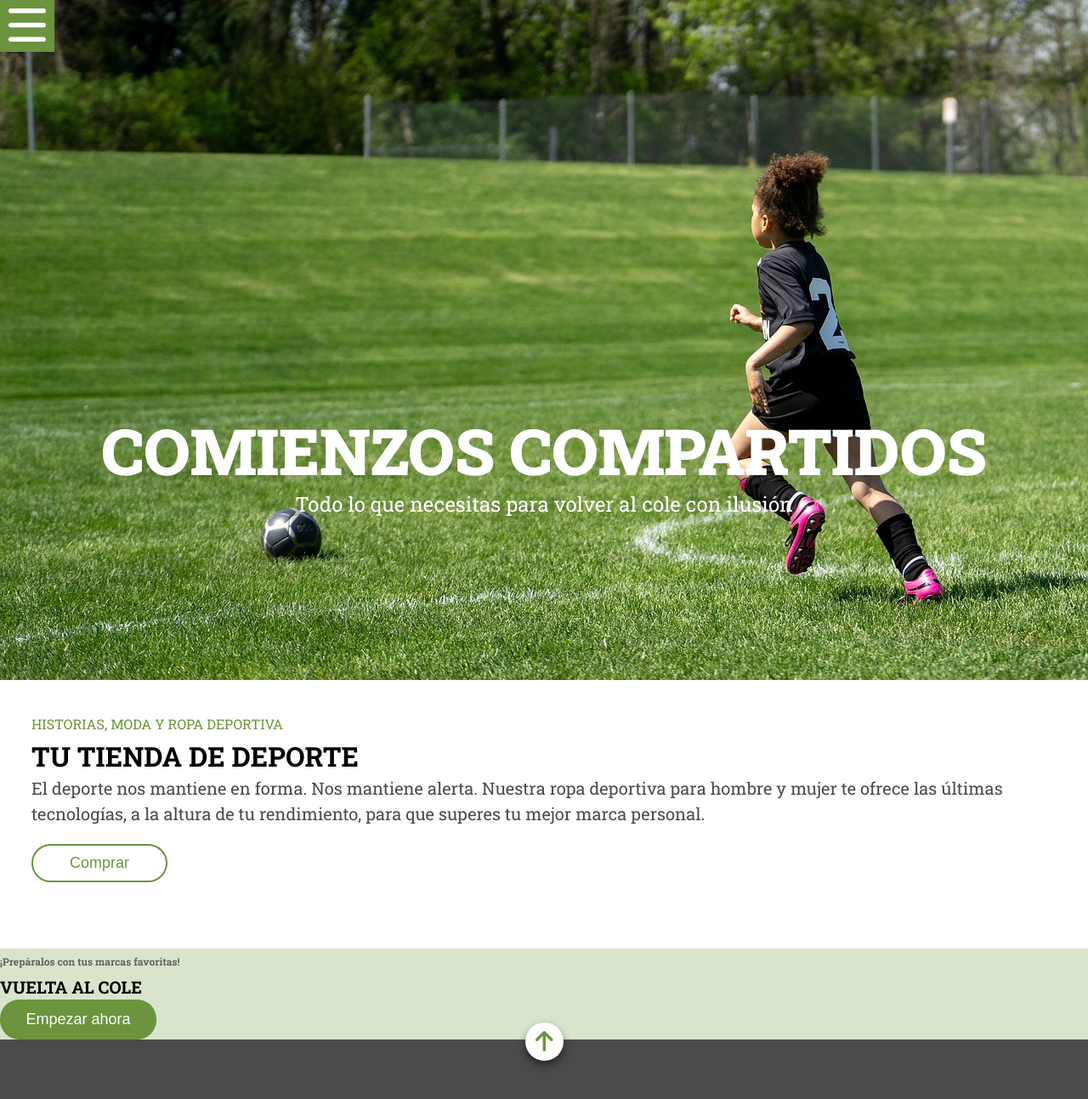
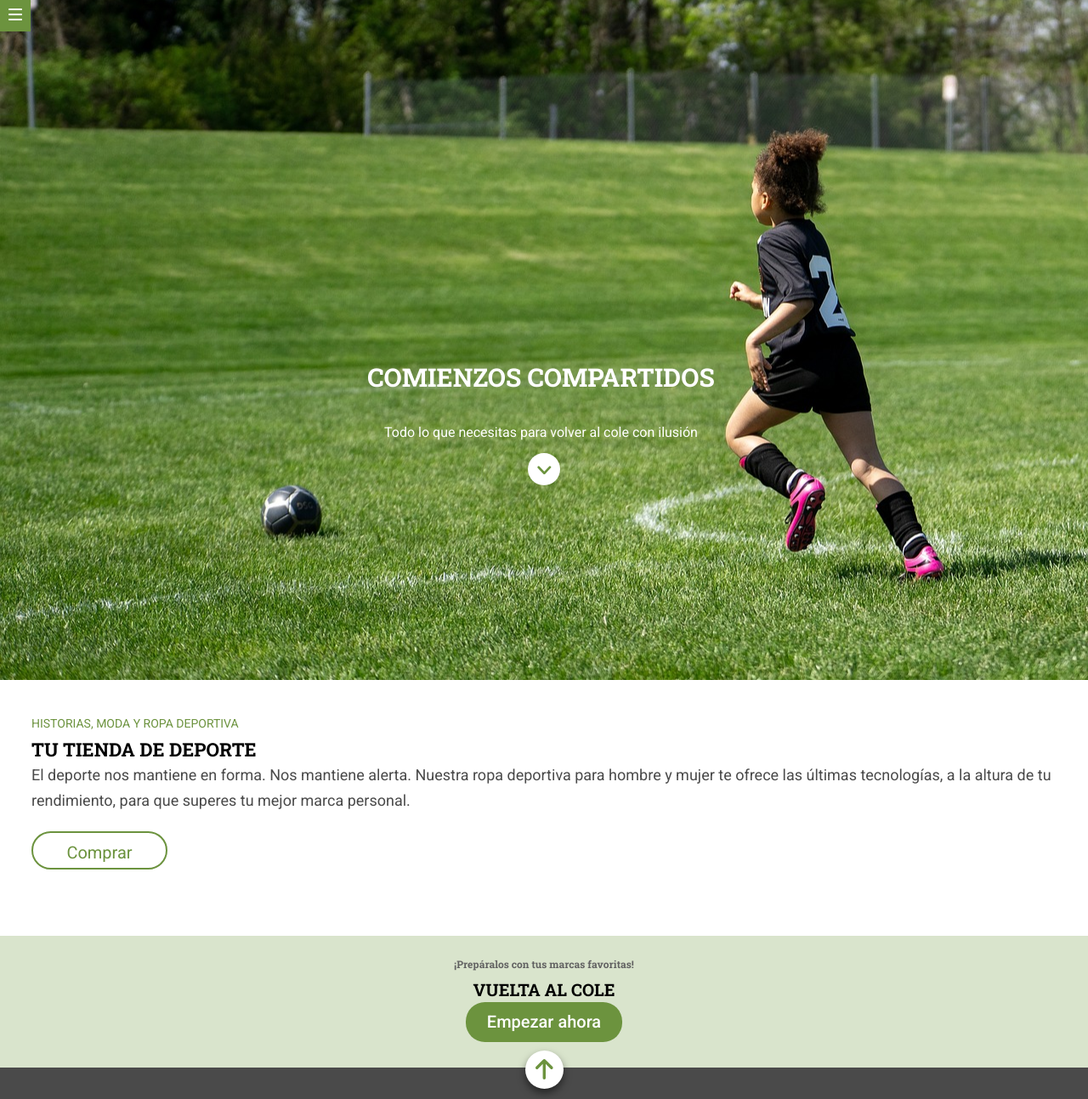
Before and after one commit to MelsCrest/kids-shop, a website built with Vite: page src/index.html in a window 1280 px wide. Shown: the top 1293 px of the page at 85% size. Built offline with nearby package versions, Linux system fonts and the light colour scheme.

Commit message:
html & css final touches

```diff
--- a/src/partials/footer.html
+++ b/src/partials/footer.html
@@ -1,7 +1,7 @@
 <footer class="footer">
-    <div class="footer_img">
+    <nav class="footer_img">
         <a href="#hero"><img class="footer_img-link" src="/images/ico-arrow.svg" alt="flecha hacia arriba"></a>
-    </div>
+    </nav>
     <nav class="footer_links">
         <ul class="list">
             <li><a class="links" href="https://adalab.es/">ZAPATILLAS</a></li>
--- a/src/partials/header.html
+++ b/src/partials/header.html
@@ -4,7 +4,12 @@
             <img class="link_img" src="/images/ico-menu.svg" alt="imagen menú hamburguesa">
         </a>
     </nav>
-    <h1 class="header_title">COMIENZOS COMPARTIDOS</h1>
-    <p class="header_text">Todo lo que necesitas para volver al cole con ilusión</p>
-    <img class="header_arrow" src="/images/ico-scroll-down.svg" alt="">
+    <article class="header_article">
+        <h1 class="header_article-title">COMIENZOS COMPARTIDOS</h1>
+        <p class="header_article-text">Todo lo que necesitas para volver al cole con ilusión</p>
+    </article>
+    <nav class="header_arrow">
+        <a href="#school"><img class="arrow_img" src="/images/ico-scroll-down.svg" alt="flecha hacia abajo"></a>
+    </nav>
+
 </header>
--- a/src/partials/products.html
+++ b/src/partials/products.html
@@ -1,8 +1,8 @@
-<section class="products">
+<section class="products" id="school">
     <p class="products_text">¡Prepáralos con tus marcas favoritas!</p>
     <h2 class="products_title">VUELTA AL COLE</h2>
     <load scr="/partials/cards.html" img="/images/lpbts-mod05-img01-desk.png" text-img="Niña con mochila sonriendo" text="Mochilas escolares"/>
-    <load scr="/partials/cards.html" img="/images/lpbts-mod05-img03-mob.png" text-img="Niño jugando y riendo" text="Estuches"/>
-    <load scr="/partials/cards.html" img="/images/lpbts-mod05-img04-mob.png" text-img="Niña con mochila sonriendo" text="Bolsas de deporte"/>
+    <load scr="/partials/cards.html" img="/images/lpbts-mod05-img04-mob.png" text-img="Niño jugando y riendo" text="Estuches"/>
+    <load scr="/partials/cards.html" img="/images/lpbts-mod05-img03-mob.png" text-img="Niña con mochila sonriendo" text="Bolsas de deporte"/>
     <button class="products_button">Empezar ahora</button>
 </section>
--- a/src/scss/layout/_article.scss
+++ b/src/scss/layout/_article.scss
@@ -1,7 +1,3 @@
-.main{
-    width: 100%;
-}
-
 .article{
     padding:37px;
     display: flex;
@@ -10,20 +6,22 @@
 
     &_title{
         color: var(--principal-color);
-        font-size:1.6rem;
-        line-height: 1.88;
+        font-size:1.4rem;
+        line-height: 2.14;
+        font-family: "Roboto", sans-serif;
     }
         &_intro-title{
-            font-size: 3.2rem;
+            font-size: 2.2rem;
             font-weight: bold;
-            line-height: 1.41;
+            line-height: 1.36;
             color: black;
         }
 
         &_intro-text{
-            font-size: 2rem;
-            line-height: 1.5;
+            font-size: 1.8rem;
+            line-height: 1.67;
             color: #4a4a4a;
+            font-family: "Roboto", sans-serif;
         }
     &_button{
         border-radius: 22.5px;
@@ -32,8 +30,10 @@
         width: 160px;
         height: 45px;
         border: 2px solid var(--principal-color);
-        font-size: 1.8rem;
+        font-size: 2rem;
+        line-height: 2.25;
         margin-top: 21px;
         margin-bottom: 41px;
+        font-family: "Roboto", sans-serif;
     }
 }
--- a/src/scss/layout/_cards.scss
+++ b/src/scss/layout/_cards.scss
@@ -1,12 +1,11 @@
 .cards{
-    width: 100%;
     display: flex;
     flex-direction: column;
     align-items: center;
     margin: 15px;
 
     &_img{
-        width: 20%;
+        width: 35%;
         border-radius: 100%;
         box-shadow: 0px 10px 10px 0px rgba(0,0,0,0.4);
         -moz-box-shadow: 0px 10px 10px 0px rgba(0,0,0,0.4);
--- a/src/scss/layout/_header.scss
+++ b/src/scss/layout/_header.scss
@@ -2,34 +2,62 @@ header{
     background-image: url(/images/cover.jpeg);
     background-repeat: no-repeat;
     background-size: cover;
-    background-position-x: center;
-    width: 100%;
+    background-position: 80%;
     height: 100vh;
 }
 
 .header_menu{
     background-color: var(--principal-color);
-    width: 5%;
+    width: 36.4px;
+    height: 36.8px;
     padding: 10px;
+    position: fixed;
+    z-index:50;
 }
 
 .link_img{
     width: 100%;
 }
 
-.header_title{
-    font-size: 7.5rem;
-    font-weight: 900;
-    color: white;
-    line-height: 1.33;
-    text-align: center;
-    margin-top: 419.1px;
+.header_article{
+    display: flex;
+    flex-direction: column;
+    align-items: center;
+    padding-top: 419px;
+    gap: 30px;
+    padding-left: 35px;
+    padding-right: 42px;
+    padding-bottom: 15px;
 }
 
-.header_text{
-    font-size: 2.4rem;
-    line-height: 1.17;
+.header_article-title{
+    font-size: 3rem;
+    font-weight: bold;
+    color: white;
+    line-height: 1.67;
+    text-align: center;
+}
+
+.header_article-text{
+    font-size: 1.6rem;
+    line-height: 1.19;
     text-align: center;
     color: white;
+    font-family: "Roboto", sans-serif;
 
 }
+.header_arrow{
+    position: relative;
+    width: 38px;
+    height: 38px;
+    margin: auto;
+    background-color: white;
+    border-radius: 50%;
+}
+
+.arrow_img{
+    position:absolute;
+    top:15px;
+    left:11px;
+    width:17px;
+}
--- a/src/scss/layout/_products.scss
+++ b/src/scss/layout/_products.scss
@@ -1,9 +1,11 @@
 .products{
-    width: 100%;
     display: grid;
     grid-template-columns: 1fr;
     grid-template-rows: auto;
+    text-align: center;
     background-color: var(--module-3-bg);
+    padding-top: 18px;
+    padding-bottom: 30px;
 
     &_text{
         color:#626262;
@@ -26,6 +28,10 @@
         background-color: var(--principal-color);
         border-radius: 22.5px;
         color: white;
-        font-size: 1.8rem;
+        font-size: 2rem;
+        line-height: 2.25;
+        margin: auto;
+        font-family: "Roboto", sans-serif;
+        font-weight: 500;
     }
 }
```
